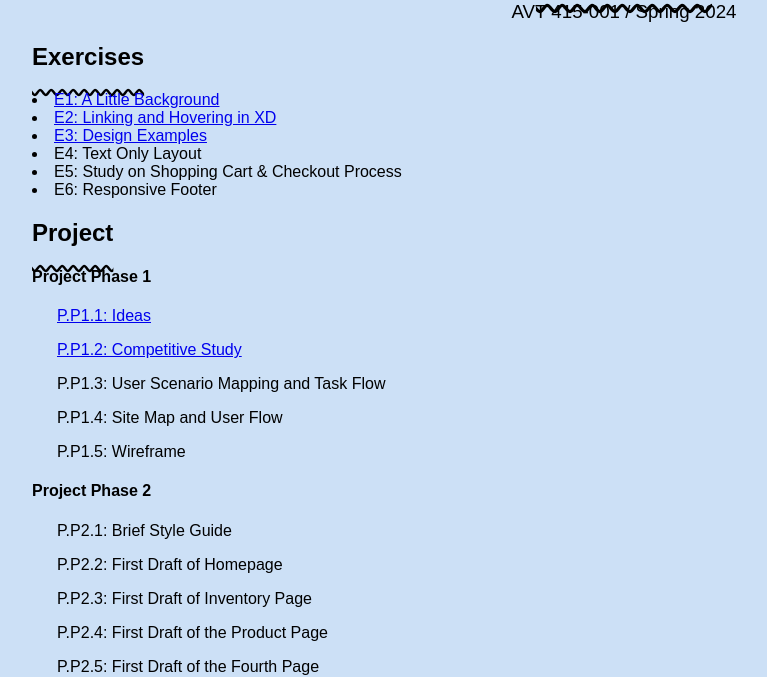
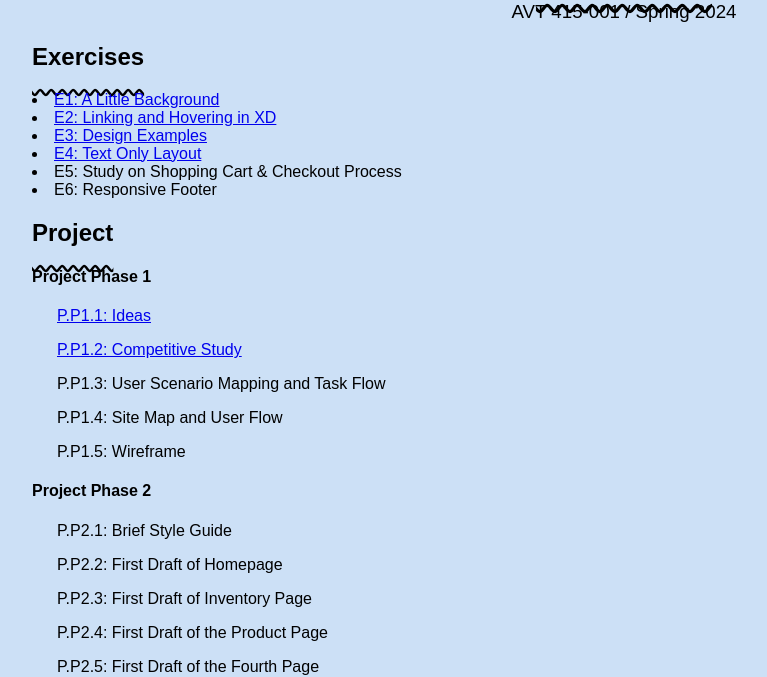
Before and after one commit to em-astra/avt415, a plain HTML site: page index.html in a window 1280 px wide. Shown: the part 127-804 px from the top of the page, without its empty margins (16-783 px from the left). Drawn offline with Linux system fonts and the light colour scheme; a web font is replaced by a local one.

Commit message:
Add files via upload

```diff
--- a/index.html
+++ b/index.html
@@ -13,7 +13,7 @@
                 <li><a href="https://xd.adobe.com/view/5d1cc180-5705-4b37-bb30-0b191a36eba2-084f/?fullscreen">E1: A Little Background</a></li>
                 <li><a href="https://xd.adobe.com/view/23b03186-ab08-4a90-89f6-53dee8cef741-76e3/">E2: Linking and Hovering in XD </a></li>
                 <li><a href="https://xd.adobe.com/view/3476a06a-b4c3-4c52-8181-ad0ce0a65b93-6125/">E3: Design Examples</a></li>
-                <li>E4: Text Only Layout</li>
+                <li><a href="exercise_4/index.html"> E4: Text Only Layout</a></li>
                 <li>E5: Study on Shopping Cart & Checkout Process</li>
                 <li>E6: Responsive Footer</li>
             <h2>Project</h2>
```
